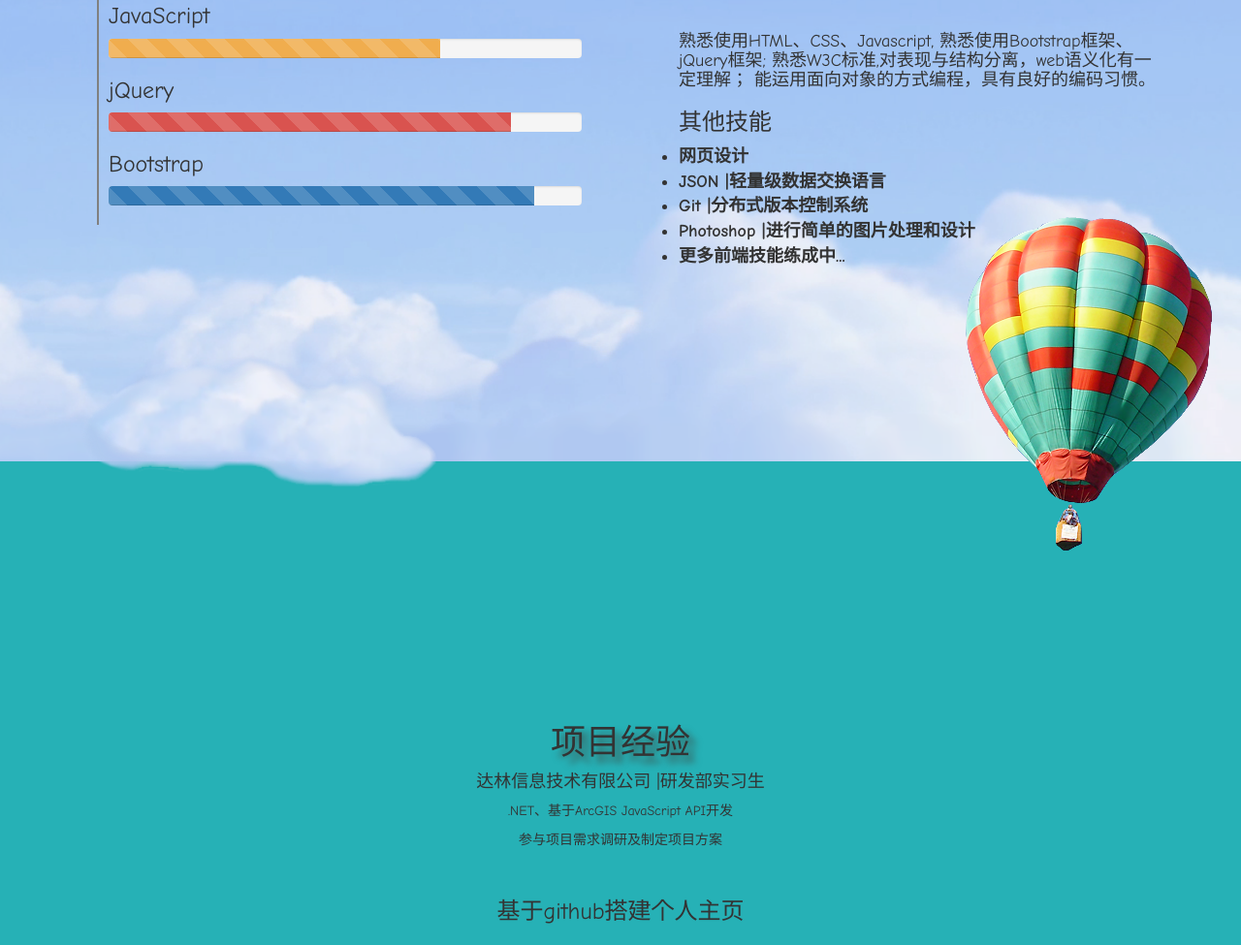
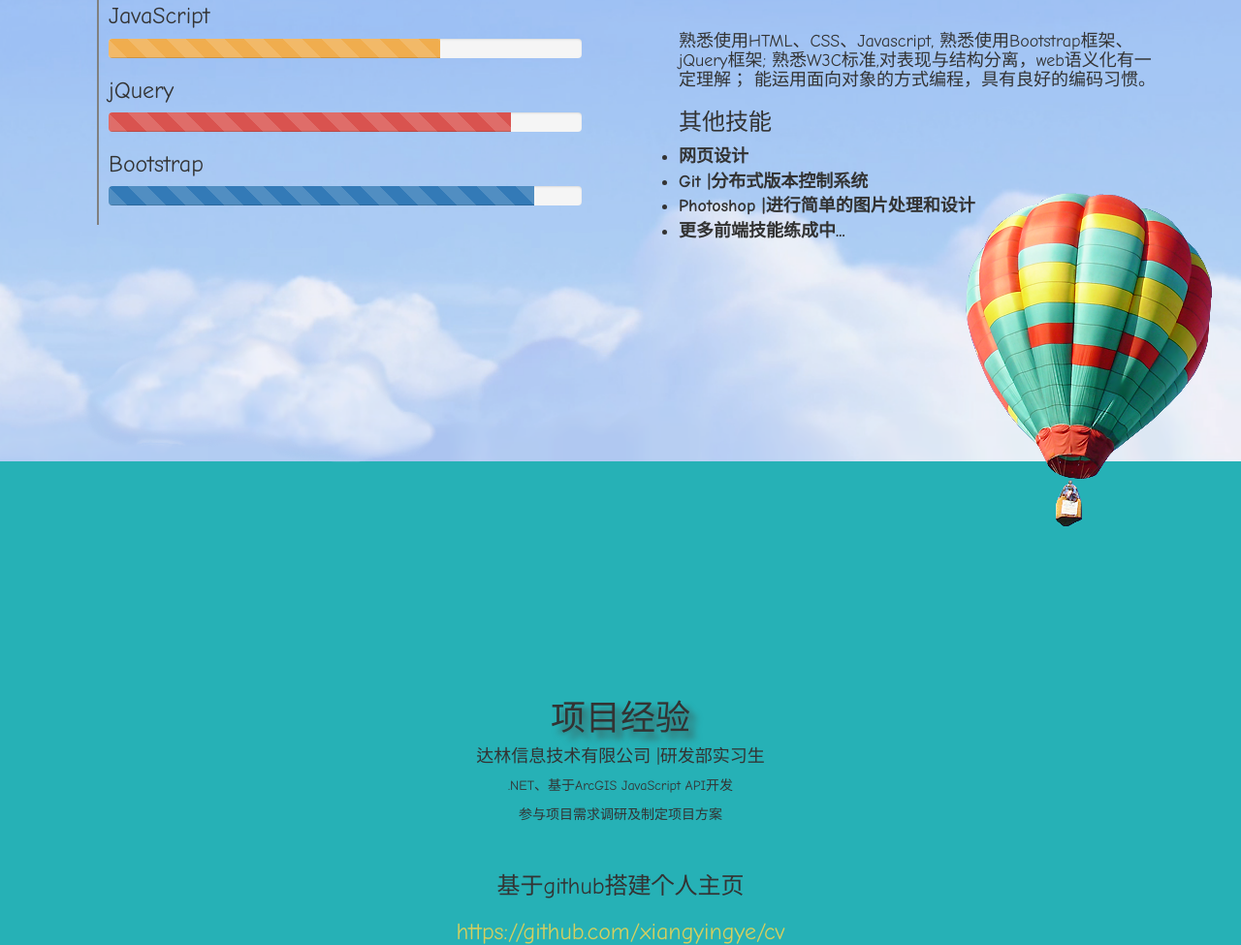
Before and after one commit to iyexy/iyexy.github.io, a plain HTML site: page index.html in a window 1280 px wide. Shown: the part 954-1929 px from the top of the page at 97% size. Drawn offline with nearby package versions, Linux system fonts and the light colour scheme; a script that the page names is missing.

Commit message:
Update index.html

```diff
--- a/index.html
+++ b/index.html
@@ -74,7 +74,6 @@
  <h3>其他技能</h3>
  <ul>
  <li>网页设计</li>
- <li>JSON	|轻量级数据交换语言</li>
  <li>Git	|分布式版本控制系统</li>
  <li>Photoshop	|进行简单的图片处理和设计</li>
  <li>更多前端技能练成中...</li>
```
